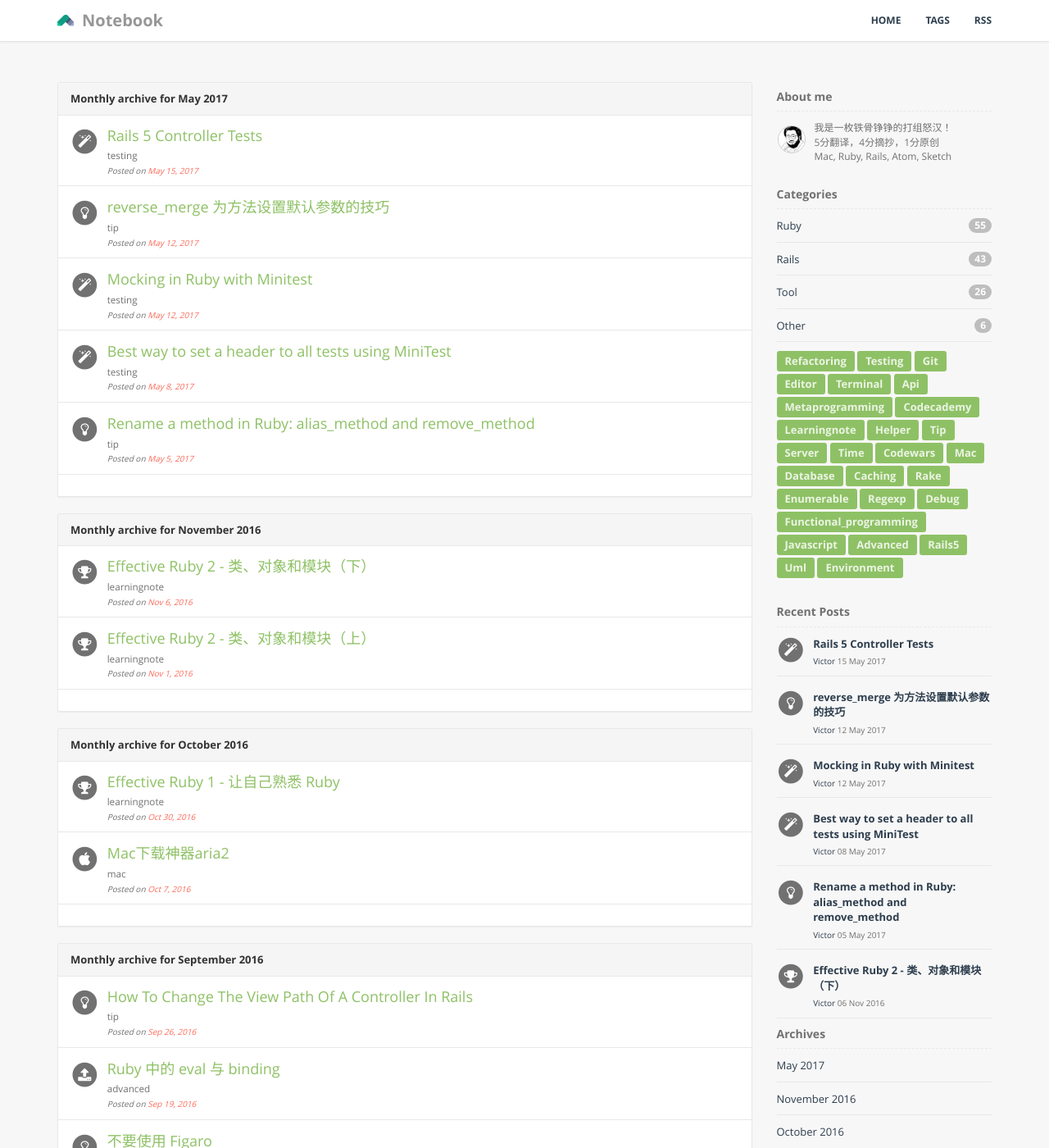
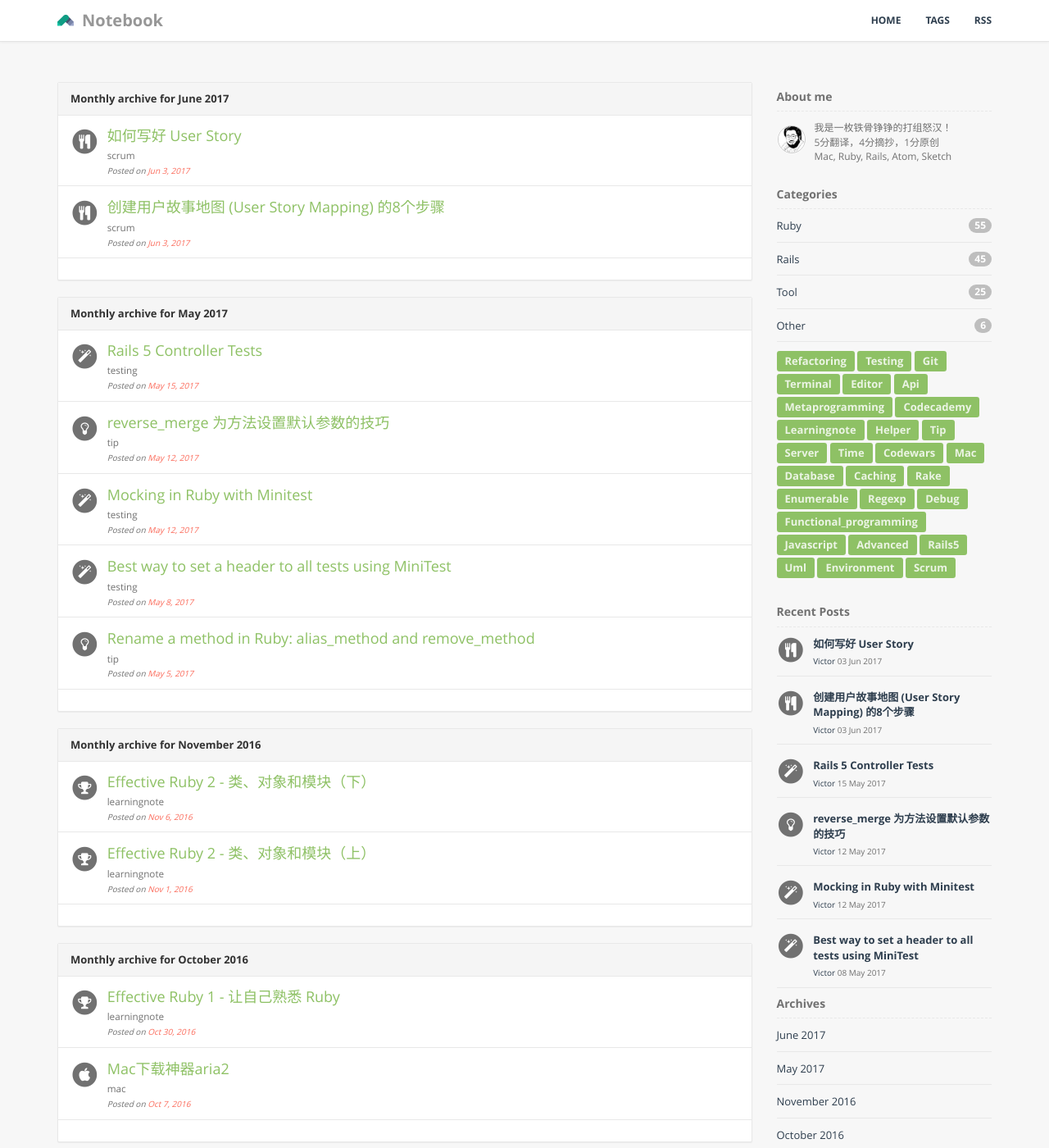
Before and after one commit to GiaoGiaoCat/GiaoGiaoCat.github.io, a Jekyll site: the page built from tags/archives.html, in a window 1280 px wide and 1400 px high. Shown: the whole window at 82% size. Built offline with Jekyll 4.4.1, drawn with Linux system fonts in a browser that asks for light colours; some of the changed lines change nothing that is shown; some of the changed text lies outside the part shown.

Commit message:
delete some articles no used

````diff
--- a/_includes/display_icon.html
+++ b/_includes/display_icon.html
@@ -41,7 +41,7 @@
       <i class="fa fa-dropbox fa-stack-1x text-white"></i>
     {% elsif post.tags contains 'regexp' %}
       <i class="fa fa-magnet fa-stack-1x text-white"></i>
-    {% elsif post.tags contains 'food' %}
+    {% elsif post.tags contains 'scrum' %}
       <i class="fa fa-cutlery fa-stack-1x text-white"></i>
     {% elsif post.tags contains 'learningnote' %}
       <i class="fa fa-trophy fa-stack-1x text-white"></i>
--- a/_posts/201408/2014-08-29-sublime-text-2-shortcut-key.md
+++ /dev/null
@@ -1,81 +0,0 @@
----
-layout: post
-title:  "Sublime Text 2 常用快捷键和资源"
-date:   2014-08-29 12:11:00
-categories: tool
-tags: editor
-author: "Victor"
----
-
-### Multiple Selection with the Keyboard
-
-1. Adding a Line ```Ctrl+Shift+Up and Ctrl+Shift+Down```
-2. Splitting the Selection into Lines ```Command+Shift+L```
-3. Quick Add Next ```Command+D```, step backwards ```Command+U```
-4. Find All ```Ctrl+Command+G```
-
-### Column Selection
-
-1. Left Mouse Button + Option
-
-### Search
-
-1. Line search ```Ctrl+G```
-2. Method search ```Command+R```
-3. ```Command + T```
-  * filename
-  * filename:line_number
-  * filename@method_name
-
-### 常用快捷键列表
-
-以下均可用 vim mode 替换
-
-```
-CMD+L 选择整行（按住-继续选择下行）
-CMD+KK 从光标处删除至行尾
-Ctrl+Shift+K 删除整行
-Ctrl+Shift+D 复制光标所在整行，插入在该行之前
-CMD+J 合并行（已选择需要合并的多行时）
-CMD+KU 改为大写
-CMD+KL 改为小写
-Ctrl+/ 注释整行（如已选择内容，同“Ctrl+Shift+/”效果）
-Ctrl+Shift+/ 注释已选择内容
-CMD+Z 撤销
-Ctrl+Y 恢复撤销
-Alt+. 闭合当前标签
-Ctrl+Shift+A 选择光标位置父标签对儿
-Ctrl+Shift+[ 折叠代码
-Ctrl+Shift+] 展开代码
-Ctrl+KT 折叠属性
-Ctrl+K0 展开所有
-Ctrl+U 软撤销
-Ctrl+T 词互换
-Tab 缩进 自动完成
-Shift+Tab 去除缩进
-Ctrl+Shift+↑ 与上行互换
-Ctrl+Shift+↓ 与下行互换
-Ctrl+K Backspace 从光标处删除至行首
-Ctrl+Enter 光标后插入行
-Ctrl+Shift+Enter 光标前插入行
-Ctrl+F2 设置书签
-F2 下一个书签
-Shift+F2 上一个书签
-```
-
-```
-CMD+D 选词（按住-继续选择下个相同的字符串）
-CMD+Ctrl+G 选词（一次选择全部相同的字符串）
-Ctrl+M 光标移动至括号内开始或结束的位置
-Ctrl+Shift+M 选择括号内的内容（按住-继续选择父括号）
-```
-
-部分需要把 *Ctrl* 鍵，換成 Mac 的 *Command* 鍵
-
-### 收集资源
-
-* [Sublime Text 資源整理](http://ihower.tw/blog/archives/7375)
-* [Sublime Text 2 for Ruby](http://blog.codeclimate.com/blog/2012/06/21/sublime-text-2-for-ruby/)
-* [Mac开发者2013年新机设置参考](http://www.yangzhiping.com/tech/mac-dev.html)
-* [程序员如何优雅地使用 Mac？](http://www.zhihu.com/question/20873070/answer/20139836)
-* [借助 Alfred 2.0 的 Workflows 功能可以做哪些好玩的事情？](http://www.zhihu.com/question/20656680)
--- /dev/null
+++ b/_posts/201702/2017-06-03-user-story-mapping.md
@@ -0,0 +1,53 @@
+---
+layout: post
+title:  "创建用户故事地图 (User Story Mapping) 的8个步骤"
+date:   2017-06-03 11:30:00
+categories: rails
+tags: scrum
+author: "Victor"
+---
+
+用户故事地图已经成为敏捷需求规划中的一个流行方法。用户故事地图可以将你的backlog变成一张二维地图，而不是传统的简单列表。
+
+### 用户故事地图可以解决以下问题
+
+* 让你更容易看清 backlog 的全貌
+* 为新功能筛选（grooming）和划定优先级提供了更好的工具，帮助你做出决策
+* 便于使用静默头脑风暴模式和其他协作方式来产生用户故事
+* 帮助你更好的进行迭代增量式开发，同时确保早期的发布可以验证整体架构和解决方案
+* 为传统的项目计划提供了一个更好的替代工具
+* 有助于激发讨论和管理项目范围
+* 允许你从多个维度进行项目规划，并确保不同的想法都可以得到采纳
+
+### 创建用户故事地图的8个步骤
+
+1. 召集 3-5 名对产品非常熟悉的人员参与。
+2. 不要互相讨论。每个人在便签纸上写下自己认为重要的 **所要做的事情** 也就是 **用户任务**（user task），便签都会以一个动词开头，如：发送邮件、创建联系人、添加用户等。
+3. 用几分钟将桌面上所有的便签进行分组，将类似的任务分为一组。
+4. 选择另外一个颜色的便签，对每个组进行命名，并贴在每组便签的上部。
+5. 对这些分好组的便签进行排序，一般按照用户完成操作的顺序，从左到右摆放，这一组便签称为 **用户活动**（User Activities）。
+6. 会议组织者按照步骤5的结果，口述用户故事。
+7. 在每个用户任务下面添加更加细节的 **用户故事**（User Stories），划定 **发布计划**（Releases）
+8. 针对第一个发布的所有用户故事进行分解，确保我们的第一个发布越小越好。
+
+### 用户故事地图规范
+
+![](http://image.woshipm.com/wp-files/2016/01/QQ20160119112706.jpg)
+
+* 第2个步骤中的便签表示 **用户任务**（user tasks），蓝色便签
+* 第3-4个步骤中的便签表示 **用户行为**（user activies），橘色便签
+* **用户故事**（user stories），黄色便签在每个用户任务下自上而下排列，便于我们确定优先级
+* 一般来说用户会按照从左到右的顺序来使用你的系统（用户故事地图）
+
+### 用户故事地图样例
+
+![](http://image.woshipm.com/wp-files/2016/01/QQ20160119112655.jpg)
+
+* 第二行所包含的内容就是 **大家在电子邮件系统所要做的事情**，包括类似：书写邮件，发送邮件，创建约会等等。
+* 第一行对这些事情进行了分组
+* 黄色的便签的第一行包含了最小化的用户故事，如：写邮件只包括发件人，收件人，标题，内容和发送取消按钮。其他如支持RTF，HTML格式，添加附件，从通讯部获取联系人邮件地址等，都不在此行，放入更靠下的便签中。
+* 黄色便签上的更小的蓝色和橘黄色便签表示了不同的状态，比如：蓝色代表完成，橘黄色代表进行中，这样你就可以看到项目的进展
+
+## 参考
+
+* [创建用户故事地图(User Story Mapping)的8个步骤](http://www.woshipm.com/pd/270289.html)
--- /dev/null
+++ b/_posts/201702/2017-06-03-user-story.md
@@ -0,0 +1,123 @@
+---
+layout: post
+title:  "如何写好 User Story"
+date:   2017-06-03 11:30:00
+categories: rails
+tags: scrum
+author: "Victor"
+---
+
+## User Story 入门
+
+对于敏捷开发来说，User Story 是开发的基础，它不同于传统的瀑布式开发方式，而是把原本需求拆成最小粒度的 Story，以方便拆分 Task，估计开发时间，领取开发任务。
+
+### 什么是用户故事 (User Story)
+
+用户故事是从用户的角度来描述用户渴望得到的功能。用户故事不能够使用技术语言来描述，要使用用户可以理解的业务语言来描述。一个好的用户故事包括三个要素：
+
+1. 角色：谁要使用这个功能。
+2. 活动：需要完成什么样的功能。
+3. 商业价值：为什么需要这个功能，这个功能带来什么样的价值。
+
+用户故事通常按照如下的格式来表达：
+
+```
+英文：
+As a <Role>, I want to <Activity>, so that <Business Value>.
+
+中文：
+作为一个<角色>, 我想要<活动>, 以便于<商业价值>
+```
+
+举例：
+
+> 作为一个“网站管理员”，我想要“统计每天有多少人访问了我的网站”，以便于“我的赞助商了解我的网站会给他们带来什么收益。”
+> 作为一个普通用户，我希望能够用用户名和密码登录，以便我能享受到个性化的服务
+> 用户可以在网站上发布简历
+> 用户可以查找职位
+> 公司可以发布新的职位
+> 用户可以限制那些人可以查看他的简历
+
+
+
+### Ron Jeffries 的 3 个 C
+
+1. 卡片 `Card` – 用户故事一般写在小的记事卡片上。卡片上可能会写上故事的简短描述，工作量估算等。
+2. 交谈 `Conversation` - 用户故事背后的细节来源于和客户或者产品负责人的交流沟通。
+3. 确认 `Confirmation` - 通过验收测试确认用户故事被正确完成。
+
+### 用户故事的六个特性 - INVEST
+
+独立性 `Independent` – 要尽可能的让一个用户故事独立于其他的用户故事。用户故事之间的依赖使得制定计划，确定优先级，工作量估算都变得很困难。通常我们可以通过组合用户故事和分解用户故事来减少依赖性。
+
+可协商性 `Negotiable` – 一个用户故事的内容要是可以协商的，用户故事不是合同。一个用户故事卡片上只是对用户故事的一个简短的描述，不包括太多的细节。具体的细节在沟通阶段产出。一个用户故事卡带有了太多的细节，实际上限制了和用户的沟通。
+
+有价值 `Valuable` – 每个故事必须对客户具有价值（无论是用户还是购买方）。一个让用户故事有价值的好方法是让客户来写下它们。一旦一个客户意识到这是一个用户故事并不是一个契约而且可以进行协商的时候，他们将非常乐意写下故事。
+
+可以估算性 `Estimable` – 开发团队需要去估计一个用户故事以便确定优先级，工作量，安排计划。但是让开发者难以估计故事的问题来自：对于领域知识的缺乏（这种情况下需要更多的沟通），或者故事太大了（这时需要把故事切分成小些的）。
+
+短小 `Small` – 一个好的故事在工作量上要尽量短小，最好不要超过10个理想人/天的工作量,至少要确保的是在一个迭代或Sprint中能够完成。用户故事越大，在安排计划，工作量估算等方面的风险就会越大。
+
+可测试性 `Testable` – 一个用户故事要是可以测试的，以便于确认它是可以完成的。如果一个用户故事不能够测试，那么你就无法知道它什么时候可以完成。一个不可测试的用户故事例子：软件应该是易于使用的。
+
+### 一些经验
+
+1. 永远不要在 User Story 中使用 `And` 和 `Or`，因为这是些分支词就表示分支任务，把它们拆成两个 Story.
+2. 数据整理：通常情况下1个 sprint(2周一次迭代) 可以做 4～5 个 Story，极端大的 Story 不可大于1个 sprint。
+3. 数据整理：通常情况下1个 sprint(2周一次迭代) 可以做 50 个左右的 `Task`。
+4. User Story 用于描述用户故事，不要包括任何的技术，框架等内容。`Task` 可以包括框架，技术等内容。
+
+## 用户故事的划分
+
+### 怎样划分用户故事？
+
+主要是要从客户角度对用户故事进行划分，具体可以：
+
+* 按照不同操作 – 添加、删除、修改、浏览等
+* 按照数据 – 可以浏览产品名和介绍、可以浏览产品价格
+* 按照特性 – 易用性、性能、兼容性、并发性等等按照角色 – 从不同用户角度
+* 按照投入的人力 – 比如要完成信用卡支付(Visa, Master, AmericanExperess)，可以分成三个故事来实现
+
+
+### 为什么用户故事越小越好
+
+1. 减少等待 – 下游的成员不必要等待过长的时间，小用户故事在系统内的流转会更快
+2. 加快反馈 – 每一个小功能的完成都是一个反馈点，可以及时沟通信息。
+3. 减少缺陷 – 沟通更加及时，有问题可以及时发现，立刻解决，而不需要过长时间的等待。
+4. 更好的衡量进度 – 可以工作的软件能够更好、更真实地反映项目进度状况。
+5. 人天生只能关注很小部分 – 精力和智力所限。
+6. 较少的投入获得较早的回报 – 这样可以尽早的达到成本与收入的平衡点。
+7. 风险小 – 小的功能投入的资源较少。
+8. 更容易分优先级 – 大块用户故事中难免还有优先级较低的小用户故事，通过细分，可以真正关注高优先级的用户故事。
+9. 更容易让每个人接触不同的用户故事 – 用户故事变小，也会更简单，因此很容易让不同人同时去完成。
+
+## User Story的分析与设计
+
+为了降低成员之间的学习成本，对于 Story 分析的格式和叙事风格应当形成统一的认识和理解，并在项目进行当中随时修正，始终保证文档的可用性。
+
+### User Story 分析的内容
+
+1. 站在使用者的角度，从功能层面说明 User Story 的特性和能力，比如用户做一些操作，产品会有什么样的反馈。
+2. 站在开发者的角度，从实现层面说明为了实现前述能力，产品内部需要做哪些调整，针对不同的操作要实现怎样的处理流程。
+3. 作为记事本，记录 User Story 分析过程中的疑问和问题，用于和用户、团队的其他成员交流，同时方便后续团队成员查看和学习。
+
+### User Story 分析怎么去做
+
+1. 由外及内，站在客户角度观察特性，分析出特性提供给客户的各项能力，描述出客户的使用场景和使用顺序，判定出客户的正常行为以及异常行为
+2. 由内及外，站在系统内部，分析出参与特性实现的相关模块，确定修改范围
+3. 确定上述两点后，理清系统边界，确定本 Story 的交付范围和质量要求，以及依赖的资源
+4. 识别出隐性要求，比如性能需求，要求多长时间内必须响应，或者每秒处理用户的多少次操作，或者满足多少用户同时在线操作；比如可靠性需求，识别出用户的异常行为，避免系统承受一定的攻击行为，避免系统崩溃
+5. 思维清晰，很有条理，文字比较简单，意义明确，没有歧义，阅读起来很方便
+
+
+## 商务分析师
+
+商务分析师最重要的职责就是与客户交谈，了解和分析需求，将其制作成用户故事并将需求转述给程序员。同时，商务分析师也要代替客户负责功能验收测试。
+
+敏捷思想的核心是人与交流。需求问题实际上是一个交流问题。商务分析师要和客户交流，搞清楚客户到底需要什么，到底为什么需要这些东西。商业价值是商务分析师关注的最终目标。有了目标的指向，就可以不迷失方向。和客户进行交流，最终目的就是挖掘出客户的商业目标。可能大家会经常有这样的经验，客户说，我要这个功能，我想要怎么怎么样。这时候要特别注意，他说的这些东西并不是真正的需求。商务分析师需要详细的问客户为什么，挖掘出他真正的目标。
+
+在这个目标下，商务分析师开始进行需求的分析：我们到底是否真的需要这个需求？有没有更好的解决方案？有没有简单并且低廉的方式？换一种形式是不是也能达到这样的需求？这个需求有多少地方涉及到以前的软件变更？
+
+## 参考
+
+* [用户故事的划分](http://www.scrumcn.com/agile/scrum/4818.html)
````
Also changed, not shown: _posts/201702/2017-05-05-rename-a-method-in-ruby.md (renamed from _posts/201705/2017-05-05-rename-a-method-in-ruby.md), _posts/201702/2017-05-08-set-request-header-in-minitest.md (renamed from _posts/201705/2017-05-08-set-request-header-in-minitest.md), _posts/201702/2017-05-13-mocking-in-ruby-with-minitest.md (renamed from _posts/201705/2017-05-13-mocking-in-ruby-with-minitest.md), _posts/201702/2017-05-13-reverse-merge.md (renamed from _posts/201705/2017-05-13-reverse-merge.md), _posts/201702/2017-05-15-rails-controller-test.md (renamed from _posts/201705/2017-05-15-rails-controller-test.md).
